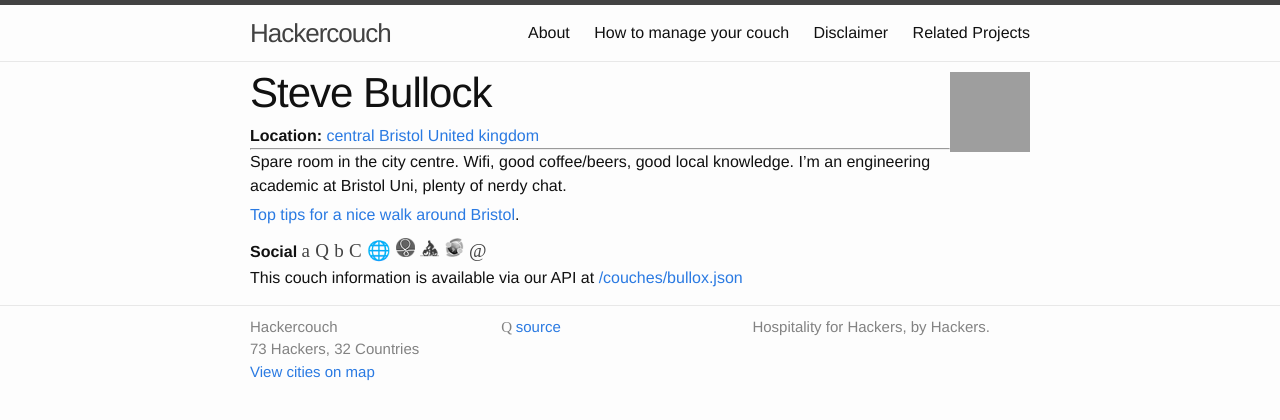
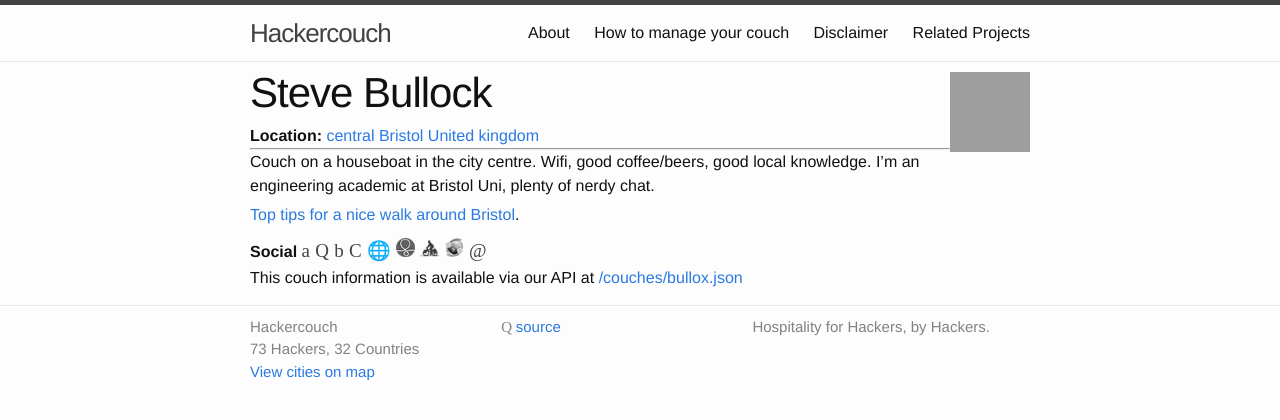
Before and after one commit to hackercouch/hackercouch, a Jekyll site: the page built from _couches/bullox.md, in a window 1280 px wide, cut to the strip 0-420 px from the top of the page. Built offline with Jekyll 4.4.1, drawn with Linux system fonts in a browser that asks for light colours; some web fonts are replaced; grey boxes are pictures that could not be loaded.

Commit message:
Update bullox (#290)

```diff
--- a/_couches/bullox.md
+++ b/_couches/bullox.md
@@ -14,6 +14,6 @@ bewelcome: bullox
 warmshowers: bullox
 ---
 
-Spare room in the city centre. Wifi, good coffee/beers, good local knowledge. I'm an engineering academic at Bristol Uni, plenty of nerdy chat.
+Couch on a houseboat in the city centre. Wifi, good coffee/beers, good local knowledge. I'm an engineering academic at Bristol Uni, plenty of nerdy chat.
 
 [Top tips for a nice walk around Bristol](https://www.reddit.com/r/bristol/comments/2wl624/free_things_to_dodays_out_in_bristol/cosei63/).
```
